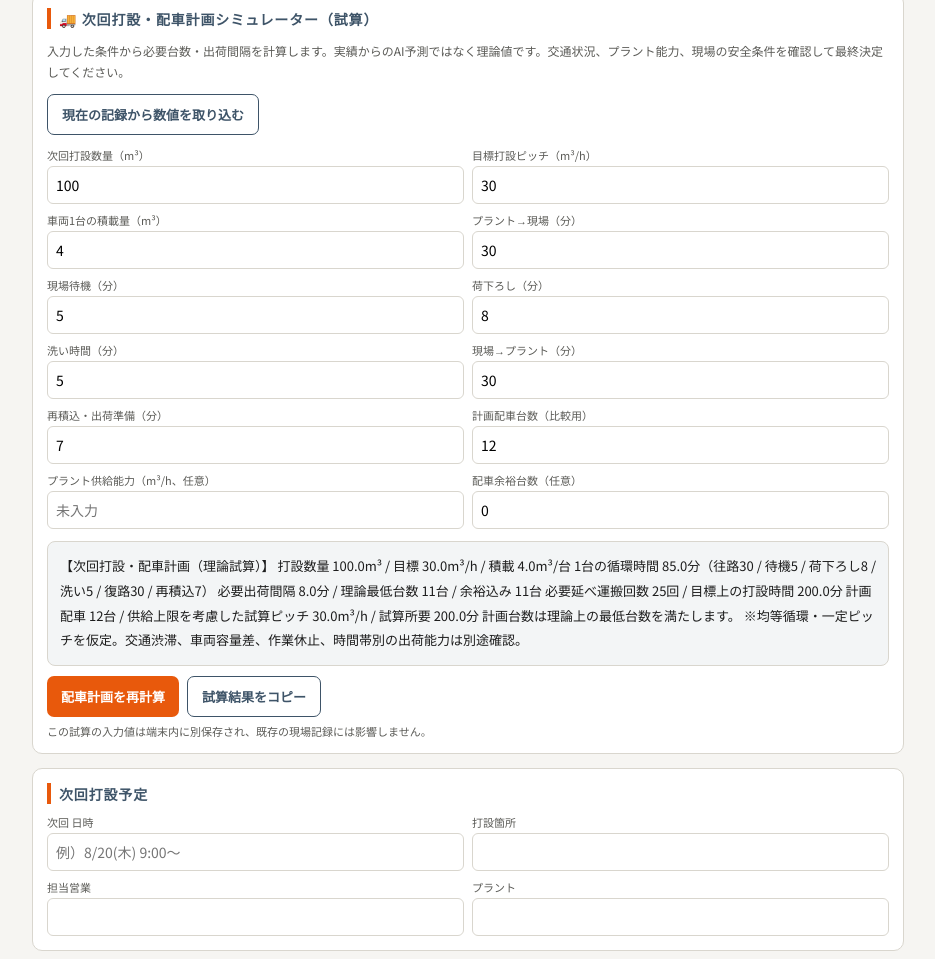
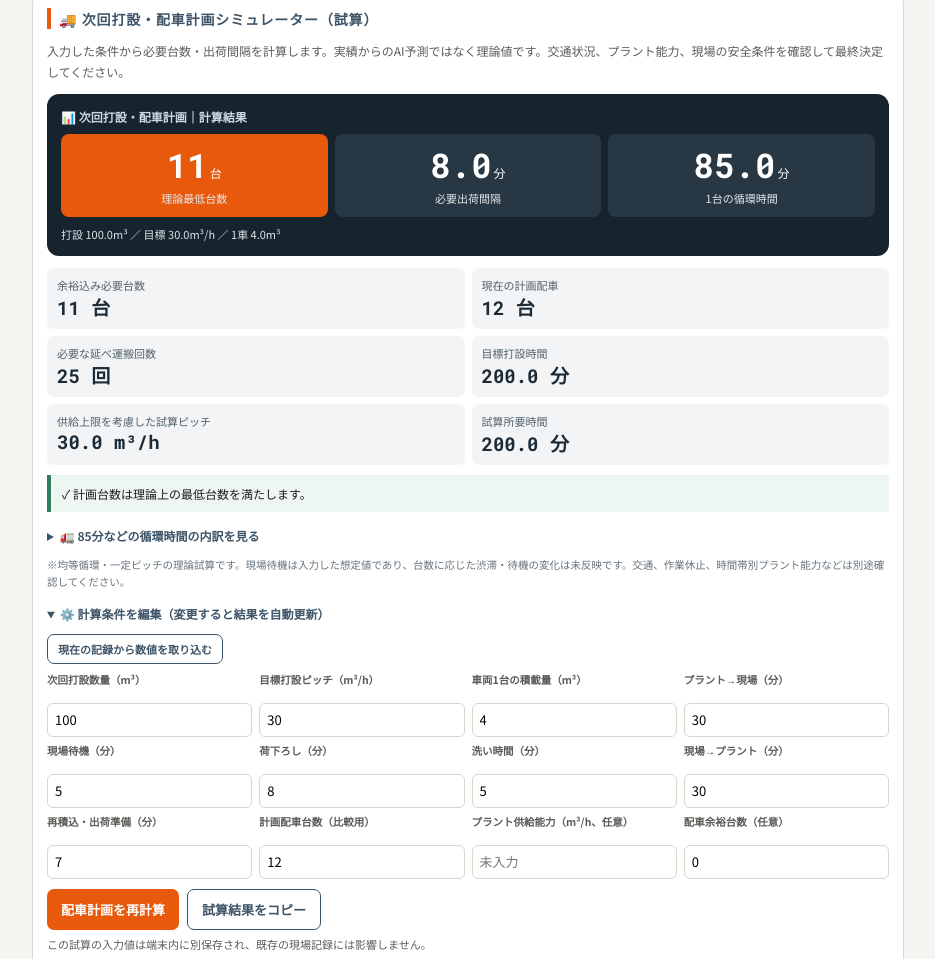
Before and after one commit to yappi7000/Namacon-Derivey-2.0.2, a plain HTML site: page index.html in a window 1280 px wide. Shown: the part 3707-4666 px from the top of the page, without its empty margins (172-1107 px from the left). Drawn offline with nearby package versions, Linux system fonts and the light colour scheme.

Commit message:
Refactor dispatch planner layout and styles

```diff
--- a/index.html
+++ b/index.html
@@ -206,6 +206,39 @@
   }
   .status{font-size:11px;color:var(--ink-soft);margin-top:6px;min-height:14px;}
   .footer-note{font-size:10.5px;color:var(--ink-soft);text-align:center;margin-top:10px;line-height:1.6;}
+
+/* 配車計画：結果を主役に、入力欄を省スペース化 */
+#dispatchPlanner .dp-result{background:#17242e;color:#fff;border-radius:12px;padding:14px;margin:10px 0 12px}
+#dispatchPlanner .dp-result-title{font-size:12px;font-weight:700;color:#cdd7df;margin-bottom:9px}
+#dispatchPlanner .dp-hero{display:grid;grid-template-columns:repeat(3,minmax(0,1fr));gap:7px}
+#dispatchPlanner .dp-stat{background:#273844;border-radius:8px;padding:11px 7px;text-align:center}
+#dispatchPlanner .dp-stat.main{background:#e8590c}
+#dispatchPlanner .dp-stat .dp-number{font-family:'Roboto Mono',monospace;font-weight:700;font-size:clamp(24px,4vw,34px);line-height:1.2}
+#dispatchPlanner .dp-stat .dp-unit{font-size:12px;margin-left:2px}
+#dispatchPlanner .dp-stat .dp-label{font-size:11px;color:#e4e9ed;margin-top:4px}
+#dispatchPlanner .dp-summary{display:grid;grid-template-columns:repeat(2,minmax(0,1fr));gap:7px;margin-top:9px}
+#dispatchPlanner .dp-mini{background:#f2f4f5;border-radius:7px;padding:9px 10px}
+#dispatchPlanner .dp-mini small{display:block;color:#52616c;font-size:11px}
+#dispatchPlanner .dp-mini strong{font-family:'Roboto Mono',monospace;font-size:19px;color:#1c2b36}
+#dispatchPlanner .dp-flow{display:flex;flex-wrap:wrap;gap:5px;margin-top:8px;align-items:center}
+#dispatchPlanner .dp-step{background:#e9eef1;border-radius:6px;padding:6px 8px;font-size:11px;color:#233441}
+#dispatchPlanner .dp-step b{font-family:'Roboto Mono',monospace;font-size:15px;display:block}
+#dispatchPlanner .dp-message{margin-top:10px;border-left:4px solid #2f7d5e;background:#eef6f1;padding:9px 11px;font-size:12px;line-height:1.6}
+#dispatchPlanner .dp-message.warn{border-left-color:#e8590c;background:#fff2e9}
+#dispatchPlanner .dp-note{font-size:10.5px;color:#66737d;margin:9px 0;line-height:1.6}
+#dispatchPlanner .dp-inputs{display:grid;grid-template-columns:repeat(4,minmax(0,1fr));gap:7px;margin-top:9px}
+#dispatchPlanner .dp-inputs>div{min-width:0}
+#dispatchPlanner .dp-inputs label{font-size:10.5px;line-height:1.3;margin-bottom:3px;min-height:27px}
+#dispatchPlanner .dp-inputs input{padding:5px 7px;height:34px;font-size:13px}
+#dispatchPlanner .dp-input-toggle{margin:10px 0 4px;font-size:12px;font-weight:700;color:var(--blue)}
+#dispatchPlanner .dp-input-toggle summary{cursor:pointer}
+@media(max-width:580px){
+ #dispatchPlanner .dp-inputs{grid-template-columns:repeat(2,minmax(0,1fr))}
+ #dispatchPlanner .dp-hero{gap:4px}
+ #dispatchPlanner .dp-stat{padding:9px 3px}
+ #dispatchPlanner .dp-stat .dp-number{font-size:25px}
+ #dispatchPlanner .dp-stat .dp-label{font-size:10px}
+}
 </style>
 </head>
 <body>
@@ -454,8 +487,11 @@
   <div class="card" id="dispatchPlanner">
     <h2>🚚 次回打設・配車計画シミュレーター（試算）</h2>
     <p style="font-size:12px;color:var(--ink-soft);line-height:1.7">入力した条件から必要台数・出荷間隔を計算します。実績からのAI予測ではなく理論値です。交通状況、プラント能力、現場の安全条件を確認して最終決定してください。</p>
-    <div class="btnrow"><button type="button" class="btn-outline" id="dpImport">現在の記録から数値を取り込む</button></div>
-    <div class="grid" style="margin-top:12px">
+    <div id="dpResults" aria-live="polite"></div>
+    <details class="dp-input-toggle" open>
+      <summary>⚙️ 計算条件を編集（変更すると結果を自動更新）</summary>
+      <div class="btnrow" style="margin:6px 0"><button type="button" class="btn-outline" id="dpImport" style="padding:6px 10px;font-size:11px">現在の記録から数値を取り込む</button></div>
+      <div class="dp-inputs">
       <div><label>次回打設数量（m³）</label><input id="dpVolume" type="number" min="0" step="0.1" value="100"></div>
       <div><label>目標打設ピッチ（m³/h）</label><input id="dpPitch" type="number" min="0" step="0.1" value="30"></div>
       <div><label>車両1台の積載量（m³）</label><input id="dpLoad" type="number" min="0" step="0.1" value="4"></div>
@@ -469,7 +505,8 @@
       <div><label>プラント供給能力（m³/h、任意）</label><input id="dpPlant" type="number" min="0" step="0.1" placeholder="未入力"></div>
       <div><label>配車余裕台数（任意）</label><input id="dpBuffer" type="number" min="0" step="1" value="0"></div>
     </div>
-    <div id="dpResults" aria-live="polite" style="background:#F3F5F6;border:1px solid var(--line);border-radius:8px;padding:12px;margin-top:12px;line-height:1.9;font-size:13px"></div>
+
+    </details>
     <div class="btnrow">
       <button type="button" class="btn-primary" id="dpCalculate">配車計画を再計算</button>
       <button type="button" class="btn-outline" id="dpCopy">試算結果をコピー</button>
@@ -1921,6 +1958,7 @@ document.getElementById('f_block').addEventListener('change', switchToBlock);
     const required=['Volume','Pitch','Load','Out','Wait','Unload','Wash','Back','Reload','Fleet','Buffer'];
     if(required.some(k=>!Number.isFinite(safe(k))||safe(k)<0) ||
        ['Volume','Pitch','Load','Fleet'].some(k=>safe(k)<=0) ||
+       ['Out','Wait','Unload','Wash','Back','Reload'].reduce((v,k)=>v+num(k),0)<=0 ||
        !Number.isInteger(num('Fleet')) || !Number.isInteger(num('Buffer')) ||
        ($('dpPlant').value.trim()!=='' && (!Number.isFinite(num('Plant'))||num('Plant')<=0))){
       $('dpResults').textContent='入力値を確認してください。数量・ピッチ・積載量・計画台数は正数、各時間と余裕台数は0以上です。台数は整数で入力してください。';
@@ -1949,7 +1987,33 @@ document.getElementById('f_block').addEventListener('change', switchToBlock);
       fleetNote,plantNote,
       '※均等循環・一定ピッチを仮定。交通渋滞、車両容量差、作業休止、時間帯別の出荷能力は別途確認。'
     ].filter(Boolean).join('\n');
-    $('dpResults').textContent=report;
+    const flow=[['往路','Out'],['現場待機','Wait'],['荷下ろし','Unload'],['洗い','Wash'],['復路','Back'],['再積込','Reload']];
+    const flowHtml=flow.map(([label,key],i)=>`${i?'<span aria-hidden="true" style="color:#8796a1">→</span>':''}<span class="dp-step">${label}<b>${f(num(key))}分</b></span>`).join('');
+    const warn=num('Fleet')<minimum || !!plantNote;
+    $('dpResults').innerHTML=`
+      <div class="dp-result">
+        <div class="dp-result-title">📊 次回打設・配車計画｜計算結果</div>
+        <div class="dp-hero">
+          <div class="dp-stat main"><div><span class="dp-number">${minimum}</span><span class="dp-unit">台</span></div><div class="dp-label">理論最低台数</div></div>
+          <div class="dp-stat"><div><span class="dp-number">${f(interval)}</span><span class="dp-unit">分</span></div><div class="dp-label">必要出荷間隔</div></div>
+          <div class="dp-stat"><div><span class="dp-number">${f(cycle)}</span><span class="dp-unit">分</span></div><div class="dp-label">1台の循環時間</div></div>
+        </div>
+        <div style="font-size:11px;margin-top:9px;color:#dce4e9">打設 ${f(num('Volume'))}m³ ／ 目標 ${f(num('Pitch'))}m³/h ／ 1車 ${f(num('Load'))}m³</div>
+      </div>
+      <div class="dp-summary">
+        <div class="dp-mini"><small>余裕込み必要台数</small><strong>${recommended} 台</strong></div>
+        <div class="dp-mini"><small>現在の計画配車</small><strong>${num('Fleet')} 台</strong></div>
+        <div class="dp-mini"><small>必要な延べ運搬回数</small><strong>${trucks} 回</strong></div>
+        <div class="dp-mini"><small>目標打設時間</small><strong>${f(duration)} 分</strong></div>
+        <div class="dp-mini"><small>供給上限を考慮した試算ピッチ</small><strong>${f(actual)} m³/h</strong></div>
+        <div class="dp-mini"><small>試算所要時間</small><strong>${f(actualDuration)} 分</strong></div>
+      </div>
+      <div class="dp-message ${warn?'warn':''}">${warn?'⚠️':'✓'} ${fleetNote}${plantNote?' '+plantNote:''}</div>
+      <details style="margin-top:11px"><summary style="font-size:12px;font-weight:700;color:var(--blue)">🚛 85分などの循環時間の内訳を見る</summary>
+        <div class="dp-flow">${flowHtml}</div>
+      </details>
+      <div class="dp-note">※均等循環・一定ピッチの理論試算です。現場待機は入力した想定値であり、台数に応じた渋滞・待機の変化は未反映です。交通、作業休止、時間帯別プラント能力などは別途確認してください。</div>
+    `;
     try{localStorage.setItem('ys_dispatch_planner_v1',JSON.stringify(Object.fromEntries(ids.map(k=>[k,$('dp'+k).value]))));}catch(e){}
   }
   ids.forEach(k=>$('dp'+k).addEventListener('input',calculate));
```
